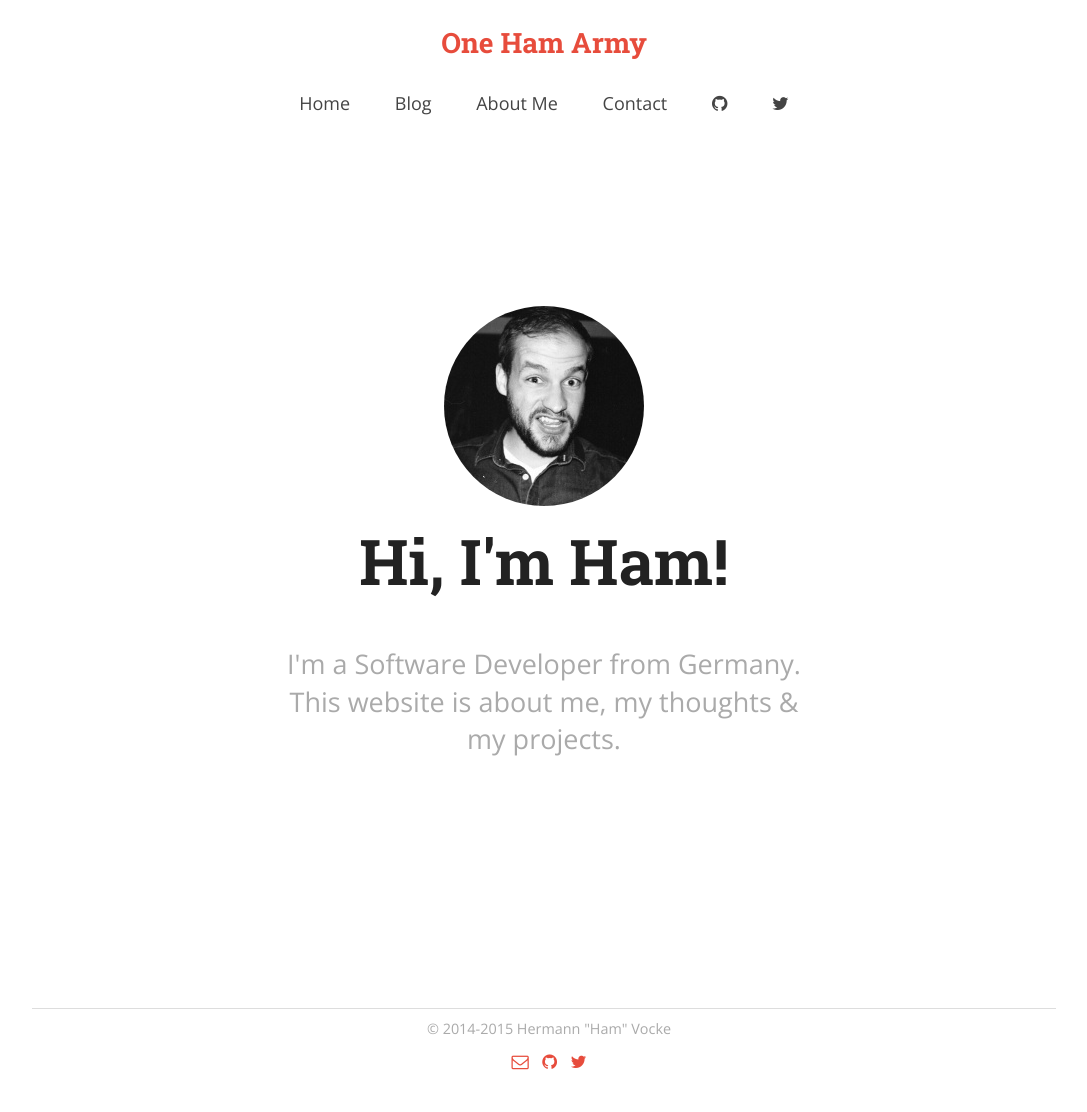
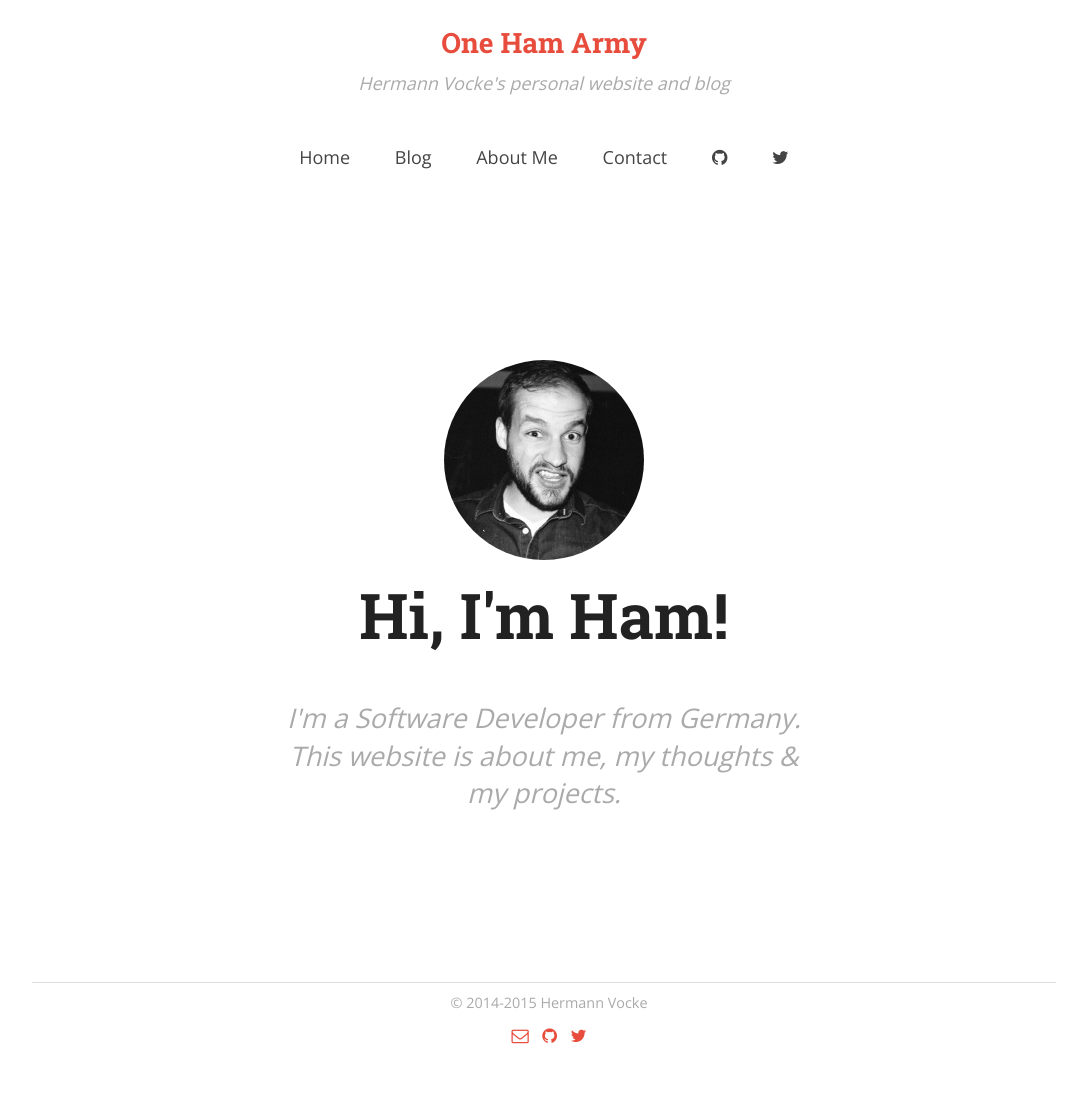
Before and after one commit to hamvocke/hamvocke.github.io, a Jekyll site: the page built from index.html, in a window 1280 px wide. Shown: the whole page, without its empty margins (96-1183 px from the left). Built offline with Jekyll 4.4.1, drawn with Linux system fonts in a browser that asks for light colours; nearby versions of some CDN libraries; after the commit the page ends 1086 px from its top, so only the background shows below that.

Commit message:
light font weight, added subtitle

```diff
--- a/_layouts/default.html
+++ b/_layouts/default.html
@@ -4,13 +4,14 @@
 	<meta charset="utf-8">
 	<meta http-equiv="X-UA-Compatible" content="IE=edge,chrome=1">
 	<meta name="author" content="Hermann Vocke">
-	<meta name="description" content="This is the personal website and blog of Hermann 'Ham' Vocke">
+	<meta name="description" content="Hermann Vocke's personal website and blog">
 	<link rel="author" href="humans.txt" />
 	<title>{{ page.title }}</title>
 	<meta name="viewport" content="width=device-width, initial-scale=1.0">
 	<link rel="stylesheet" href="/assets/css/bootstrap.min.css" type="text/css">
 	<link rel="stylesheet" href="/assets/css/onehamarmy.css" type="text/css">
-	<link rel="stylesheet" href="http://fonts.googleapis.com/css?family=Roboto+Slab:700|Open+Sans:400,700" type="text/css">
+	<link rel="stylesheet"
+	href="http://fonts.googleapis.com/css?family=Roboto+Slab:700|Open+Sans:300,400,700" type="text/css">
 	<link rel="stylesheet" href="/assets/css/font-awesome.min.css" type="text/css">
 	<link rel="icon" href="img/favicon.ico" type="image/x-icon">
 
@@ -28,7 +29,10 @@
 <body>
 
 	<nav role="navigation">
-		<h1><a href="/" title="home" class="logo">{{ site.name }}</a></h1>
+	    <h1>
+		<a href="/" title="home" class="logo">{{ site.name }}</a>
+	    </h1>
+	    <p class="subtitle">Hermann Vocke's personal website and blog</p>
 		<ul>
 			<li><a href="/">Home</a></li>
 			<li><a href="/blog">Blog</a></li>
@@ -50,7 +54,7 @@
 
 	<footer>
 		<div class="contact">
-			© 2014-2015 Hermann "Ham" Vocke
+			© 2014-2015 Hermann Vocke
 			<div class="icons">
 				<a href="mailto:ham@onehamarmy.com"> <i class="fa fa-envelope-o"></i> </a> &nbsp;
 				<a href="https://github.com/hamvocke"> <i class="fa fa-github"></i> </a> &nbsp;
--- a/assets/css/onehamarmy.css
+++ b/assets/css/onehamarmy.css
@@ -72,6 +72,12 @@ nav a.logo {
 	padding: 15px;
 }
 
+nav .subtitle {
+	font-style: italic;
+	color: #aaa;
+	font-weight: 300;
+}
+
 nav ul {
 	display: inline;
 	padding: 0;
@@ -102,7 +108,9 @@ h1.title {
 	color: #aaa;
 	font-size: 1.5em;
 	margin-top: 30px;
-	margin-bottom: 200px;
+	font-weight: 300;
+	font-style: italic;
+	margin-bottom: 120px;
 }
 
 #home .image {
```
